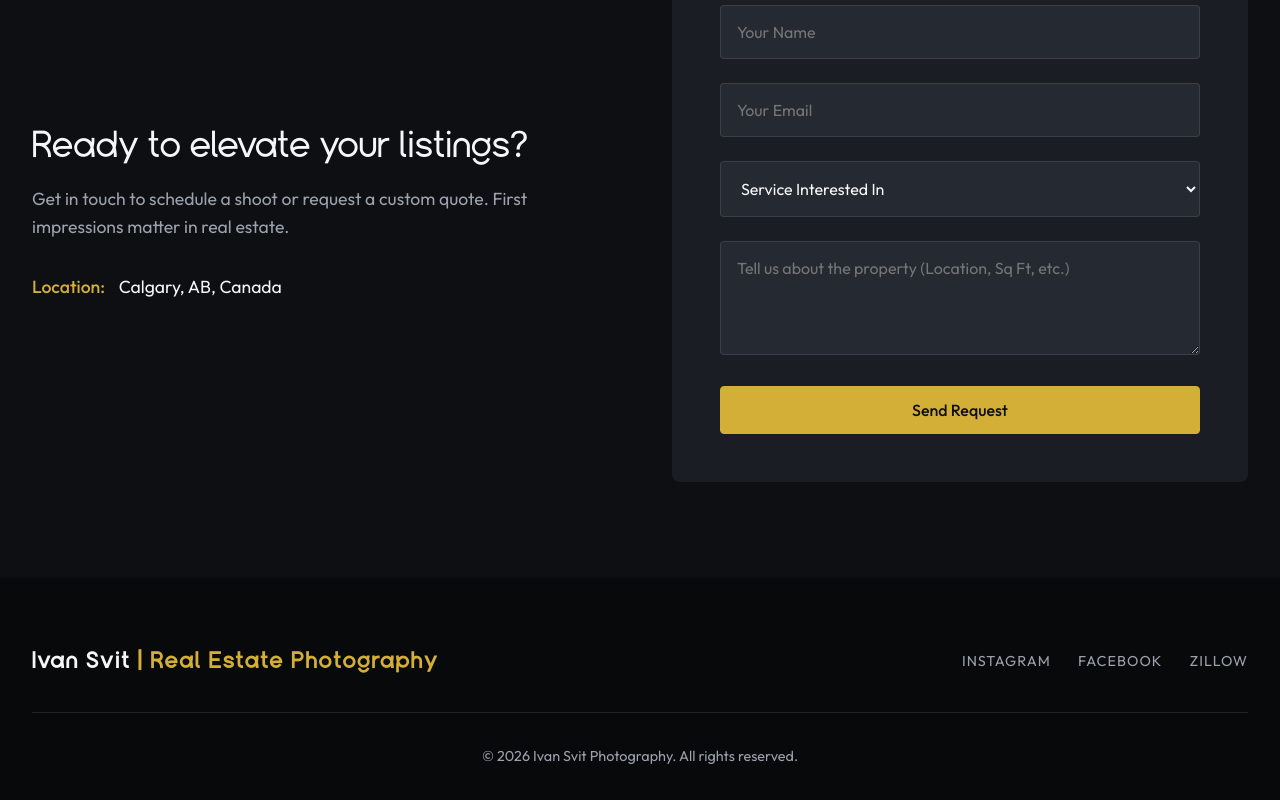
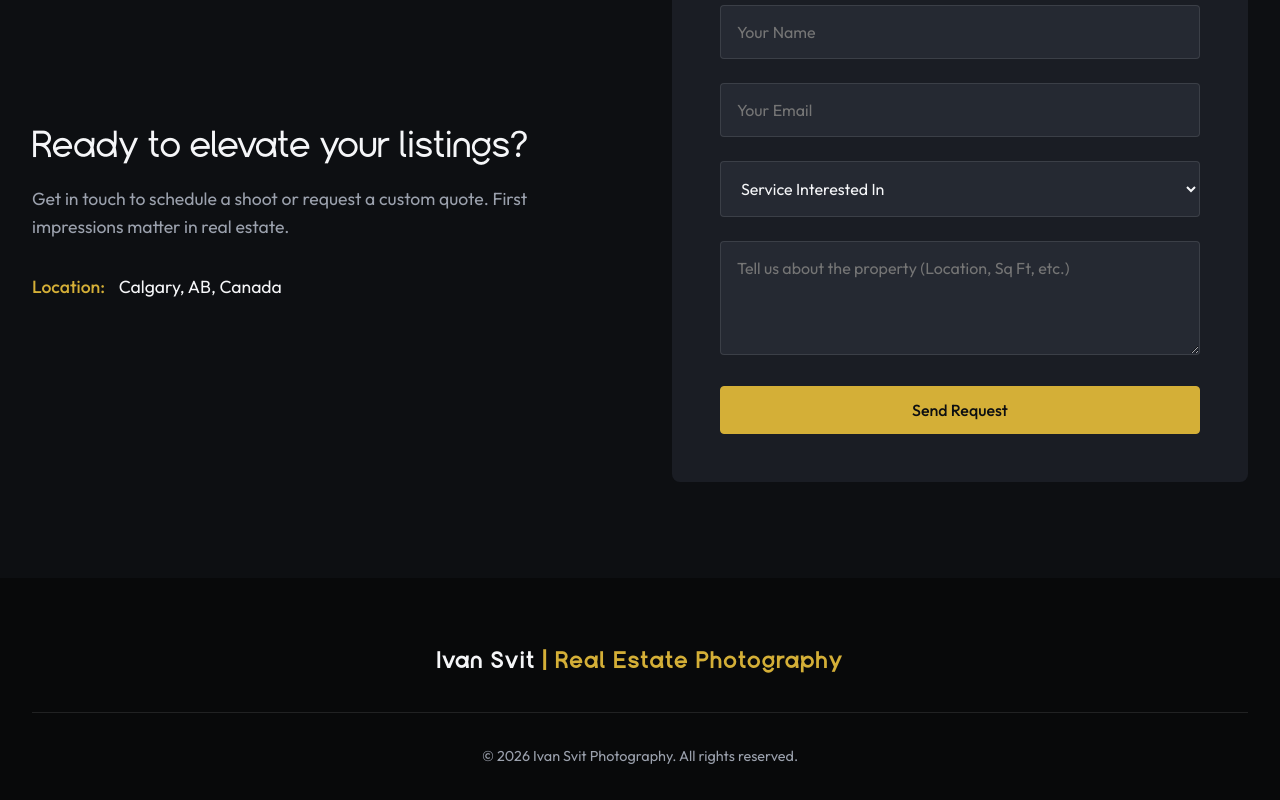
Before and after one commit to ivansvit/real-estate-portfolio, a website built with Vite: page index.html in a window 1280 px wide. Shown: the part 5058-5858 px from the top of the page. Built offline with nearby package versions, Linux system fonts and the light colour scheme; a web font is replaced by a local one.

Commit message:
fix: remove social media links

```diff
--- a/index.html
+++ b/index.html
@@ -190,11 +190,6 @@
       <div class="container">
         <div class="footer-content">
           <div class="footer-logo">Ivan Svit<span> </span><span>|</span><span> </span><span>Real Estate Photography</span></div>
-          <div class="social-links">
-            <a href="#">Instagram</a>
-            <a href="#">Facebook</a>
-            <a href="#">Zillow</a>
-          </div>
         </div>
         <div class="footer-bottom">
           <p>&copy; 2026 Ivan Svit Photography. All rights reserved.</p>
--- a/src/style.css
+++ b/src/style.css
@@ -470,8 +470,9 @@ footer {
 
 .footer-content {
   display: flex;
-  justify-content: space-between;
+  justify-content: center;
   align-items: center;
+  text-align: center;
   margin-bottom: 2rem;
   border-bottom: 1px solid rgba(255, 255, 255, 0.1);
   padding-bottom: 2rem;
@@ -485,20 +486,6 @@ footer {
 }
 
 .footer-logo span {
-  color: var(--accent);
-}
-
-.social-links a {
-  color: var(--text-muted);
-  text-decoration: none;
-  margin-left: 1.5rem;
-  font-size: 0.9rem;
-  text-transform: uppercase;
-  letter-spacing: 1px;
-  transition: var(--transition-fast);
-}
-
-.social-links a:hover {
   color: var(--accent);
 }
 
@@ -665,8 +652,7 @@ footer {
     aspect-ratio: 4/3;
   }
 
-  .footer-content { flex-direction: column; gap: 1.5rem; }
-  .social-links a { margin: 0 0.75rem; }
+  .footer-content { text-align: center; }
 }
 
 /* Portfolio Categories */
```
